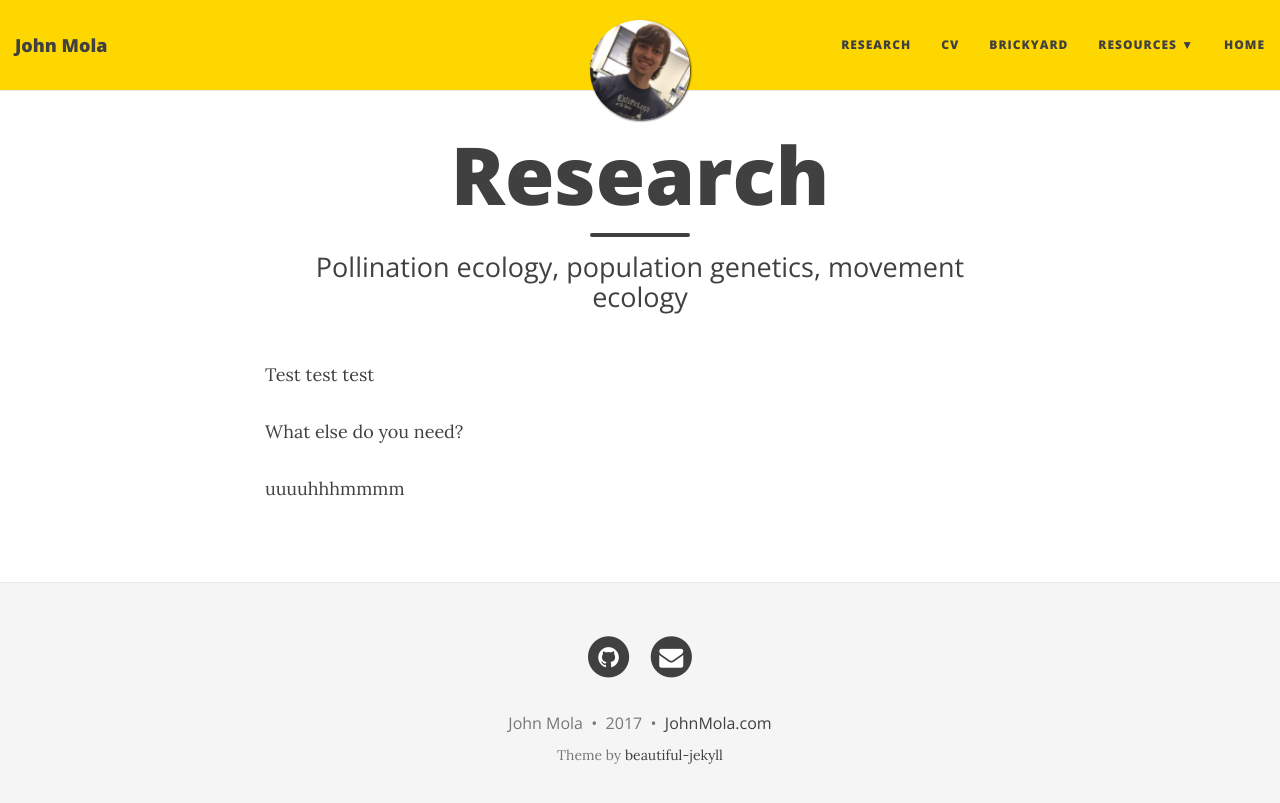
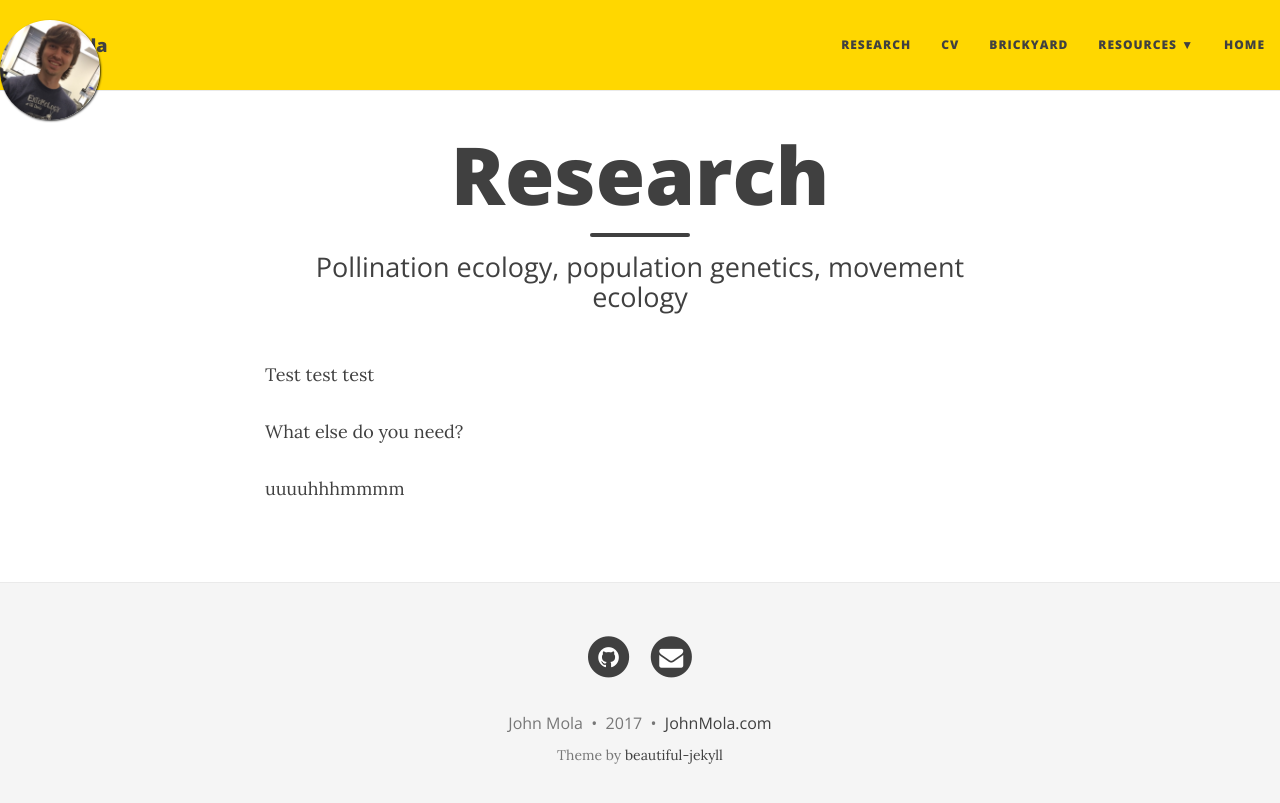
Before and after one commit to maureenpage/maureen-page.github.io, a Jekyll site: the page built from Research.md, in a window 1280 px wide. Shown: the top 803 px of the page. Built offline with Jekyll 4.4.1, drawn with Linux system fonts in a browser that asks for light colours; nearby versions of some CDN libraries.

Commit message:
updated main.css and config.yml

```diff
--- a/css/main.css
+++ b/css/main.css
@@ -177,7 +177,7 @@ img {
   -webkit-transition: opacity 0.5s ease-in-out;
   -moz-transition: opacity 0.5s ease-in-out;
   transition: opacity 0.5s ease-in-out;
-  left: 50%;
+  left: 50px;
   width: 50px;
   margin-top: -25px;
 }
```
Also changed, not shown: _config.yml (+0 -8 lines).
